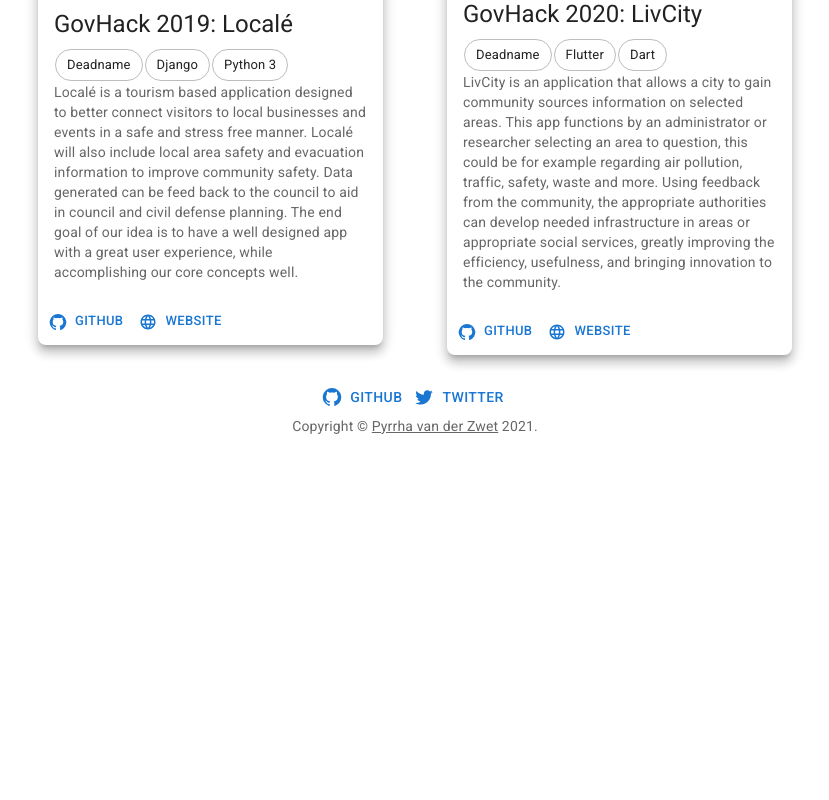
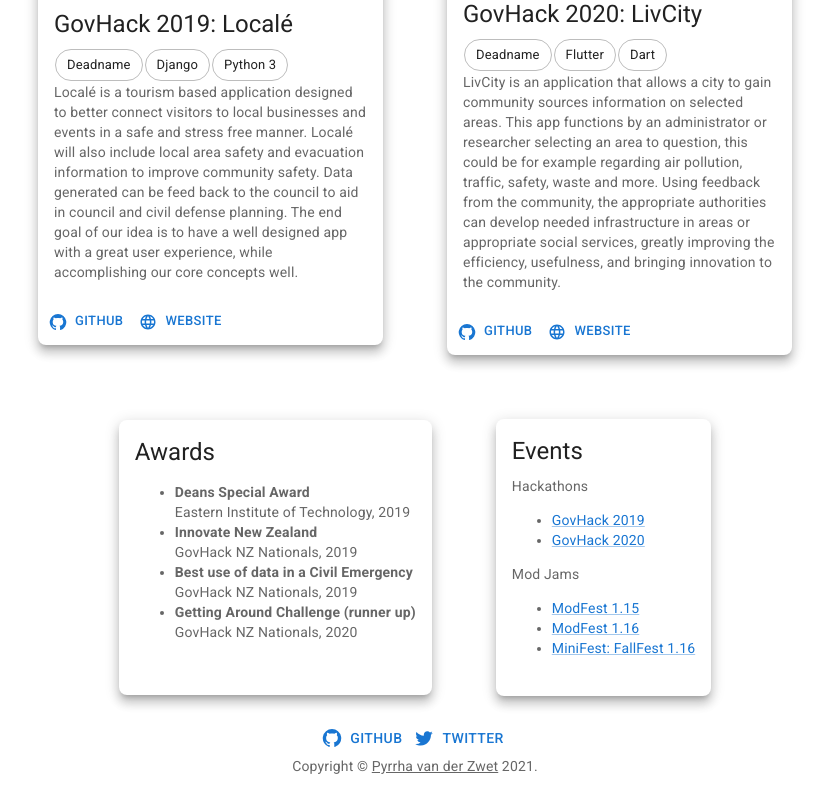
Before and after one commit to JustPyrrha/pyrrha.dev, a React (Create React App) app: page / in a window 1280 px wide. Shown: the part 1224-2024 px from the top of the page, without its empty margins (225-1054 px from the left). Before the commit the page ends 1684 px from the top, so only its background shows below. Built offline with nearby package versions, Linux system fonts and the light colour scheme.

Commit message:
feat: awards and events

```diff
--- a/src/app/App.tsx
+++ b/src/app/App.tsx
@@ -4,8 +4,10 @@
 import {Grid} from "@mui/material";
 import Skills from "./component/Skills";
 import ProjectCard from "./component/ProjectCard";
-import Projects from "./component/Projects";
+import Projects from "./data/Projects";
 import AboutExperience from "./component/AboutExperience";
+import Awards from "./component/Awards";
+import Events from "./component/Events";
 
 const App = () => {
     return (
@@ -48,6 +50,19 @@
                             )
                         }
                     </Grid>
+
+                    <Grid item container xs={12}
+                          spacing={8}
+                          direction={"row"}
+                          alignItems={"center"}
+                          justifyContent={"center"}>
+                        <Grid item>
+                            <Awards/>
+                        </Grid>
+                        <Grid item>
+                            <Events/>
+                        </Grid>
+                    </Grid>
                 </Grid>
             </div>
             <Footer/>
--- /dev/null
+++ b/src/app/component/Awards.tsx
@@ -0,0 +1,32 @@
+import {Card, CardContent, Typography} from "@mui/material";
+import React from "react";
+
+const Awards = () => {
+    return (
+        <>
+            <Card
+                elevation={8}
+                sx={{
+                    borderRadius: "8px",
+                    maxWidth: "345px",
+                    minHeight: "275px",
+                }}>
+                <CardContent>
+                    <Typography gutterBottom variant="h5" component="div">
+                        Awards
+                    </Typography>
+                    <Typography variant="body2" color="text.secondary">
+                        <ul>
+                            <li><strong>Deans Special Award</strong><br/>Eastern Institute of Technology, 2019</li>
+                            <li><strong>Innovate New Zealand</strong><br/>GovHack NZ Nationals, 2019</li>
+                            <li><strong>Best use of data in a Civil Emergency</strong><br/>GovHack NZ Nationals, 2019</li>
+                            <li><strong>Getting Around Challenge (runner up)</strong><br/>GovHack NZ Nationals, 2020</li>
+                        </ul>
+                    </Typography>
+                </CardContent>
+            </Card>
+        </>
+    )
+}
+
+export default Awards
--- /dev/null
+++ b/src/app/component/Events.tsx
@@ -0,0 +1,35 @@
+import {Card, CardContent, Link, Typography} from "@mui/material";
+import React from "react";
+
+const Events = () => {
+  return (
+      <Card
+          elevation={8}
+          sx={{
+              borderRadius: "8px",
+              maxWidth: "345px",
+              minHeight: "275px",
+          }}>
+          <CardContent>
+              <Typography gutterBottom variant="h5" component="div">
+                  Events
+              </Typography>
+              <Typography variant="body2" color="text.secondary">
+                  Hackathons
+                  <ul>
+                      <li><Link href={"https://govhack.org/2019-winners/"} rel={"noopener noreferrer"}>GovHack 2019</Link></li>
+                      <li><Link href={"https://govhack.org/2020-winners/"} rel={"noopener noreferrer"}>GovHack 2020</Link></li>
+                  </ul>
+                  Mod Jams
+                  <ul>
+                      <li><Link href={"https://modfest.net/1.15"} rel={"noopener noreferrer"}>ModFest 1.15</Link></li>
+                      <li><Link href={"https://modfest.net/1.16"} rel={"noopener noreferrer"}>ModFest 1.16</Link></li>
+                      <li><Link href={"https://modfest.net/fallfest/1.16/"} rel={"noopener noreferrer"}>MiniFest: FallFest 1.16</Link></li>
+                  </ul>
+              </Typography>
+          </CardContent>
+      </Card>
+  )
+}
+
+export default Events
--- a/src/app/component/Projects.tsx
+++ b/src/app/data/Projects.tsx
@@ -1,6 +1,6 @@
 import GitHubIcon from "@mui/icons-material/GitHub";
 import LanguageIcon from "@mui/icons-material/Language";
-import {ProjectCardProps} from "./ProjectCard";
+import {ProjectCardProps} from "../component/ProjectCard";
 
 const Projects: ProjectCardProps[] = [
     {
```
